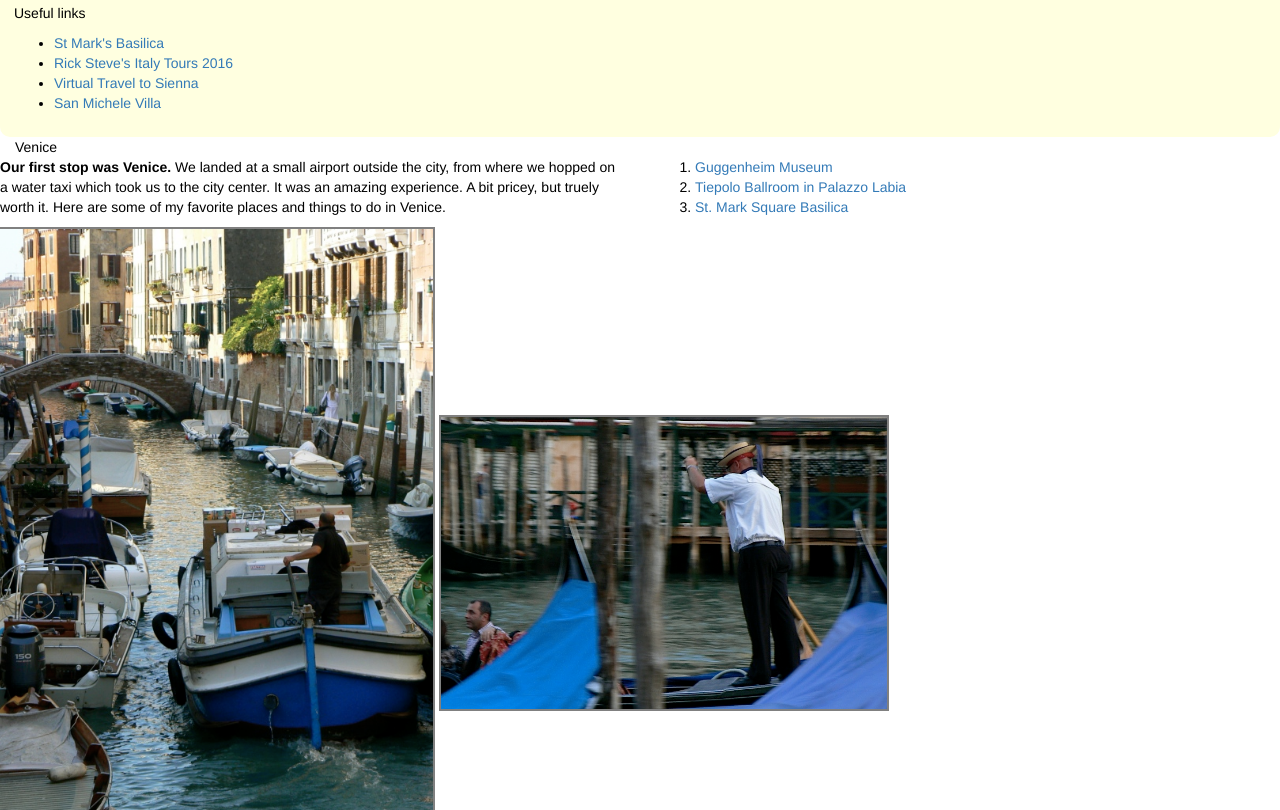
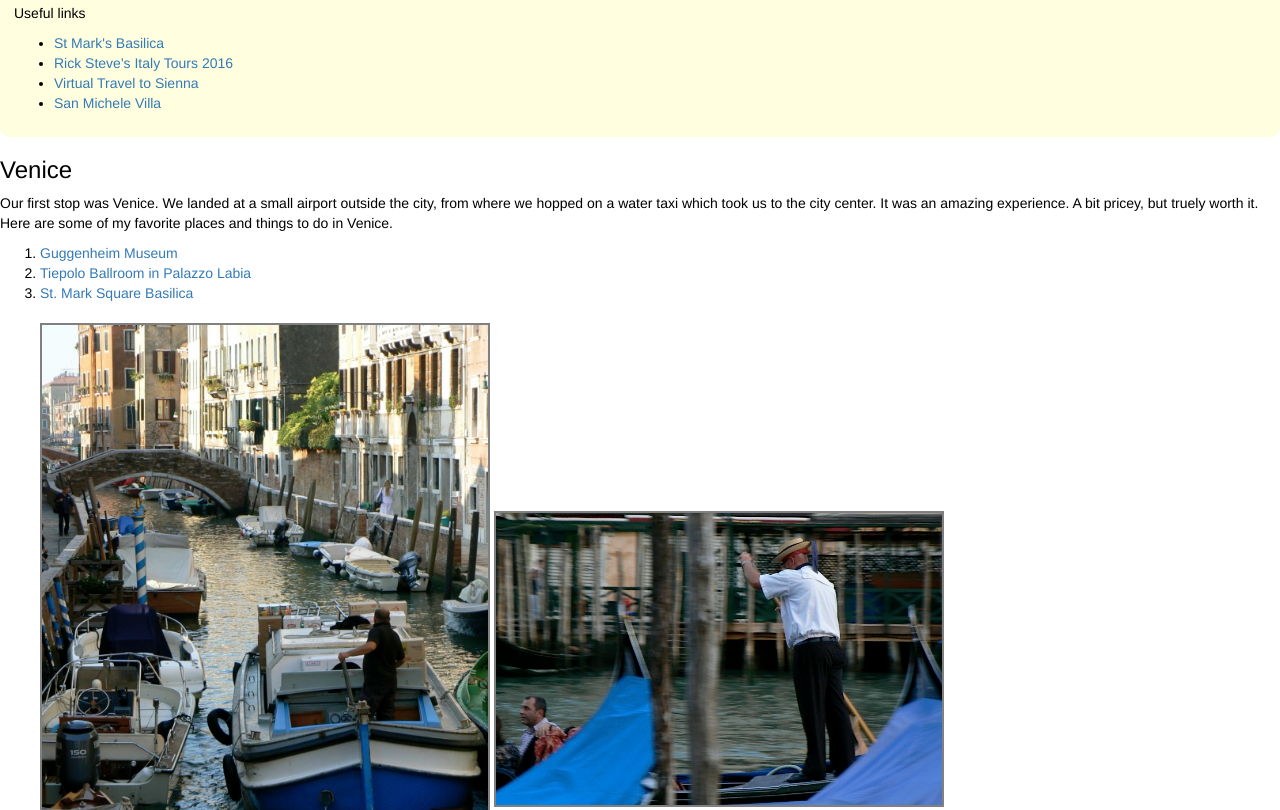
Before and after one commit to Avahan1/avahan1.github.io, a plain HTML site: page Travel.html in a window 1280 px wide. Shown: the part 818-1628 px from the top of the page. Drawn offline with nearby package versions, Linux system fonts and the light colour scheme.

Commit message:
minus row

```diff
--- a/Travel.html
+++ b/Travel.html
@@ -93,28 +93,17 @@
       </ul>
     </div>
 
-<div class="container-fluid">
+<!-- <div class="container-fluid"> -->
 
-  <div class="row">
-      <div class="col-sm-12 text-left" <h3>Venice</h3> </div>
-      <!-- <div class="col-sm-9 text-left"><h1> <strong> Ava Han </strong> <small>User Experience Strategist and Kellogg MBA 2016</small> </h1><h3>Summary</h3> -->
+    <h3>Venice</h3>
+    <p> Our first stop was Venice. We landed at a small airport outside the city, from where we hopped on a water taxi which took us to the city center.
+    It was an amazing experience. A bit pricey, but truely worth it. Here are some of my favorite places and things to do in Venice.</p>
 
-    <!-- <h3>Venice</h3> -->
-
-  <div class="row">
-    <div class="col-sm-6 text-left">
-    <p> <strong> Our first stop was Venice. </strong> We landed at a small airport outside the city, from where we hopped on a water taxi which took us to the city center.
-    It was an amazing experience. A bit pricey, but truely worth it. Here are some of my favorite places and things to do in Venice.</p>
-  </div>
-
-  <div class="col-sm-6 text-left">
     <ol>
       <li><a href="http://www.guggenheim.org/venice" target="blank" >Guggenheim Museum </a></li>
       <li><a href="https://en.wikipedia.org/wiki/Palazzo_Labia" target="blank" >Tiepolo Ballroom in Palazzo Labia </a></li>
       <li> <a href="http://www.basilicasanmarco.it/eng/index.bsm" target="blank" >St. Mark Square Basilica </a></li>
     </0l>
-</div>
-
 <br>
 
 <img width="450" src="water.jpg" style="border:2px solid gray">
```
